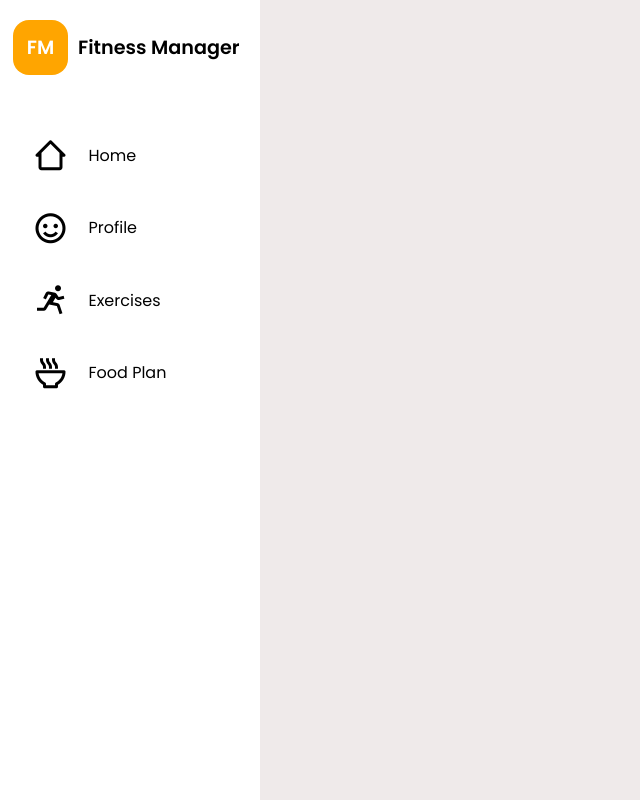
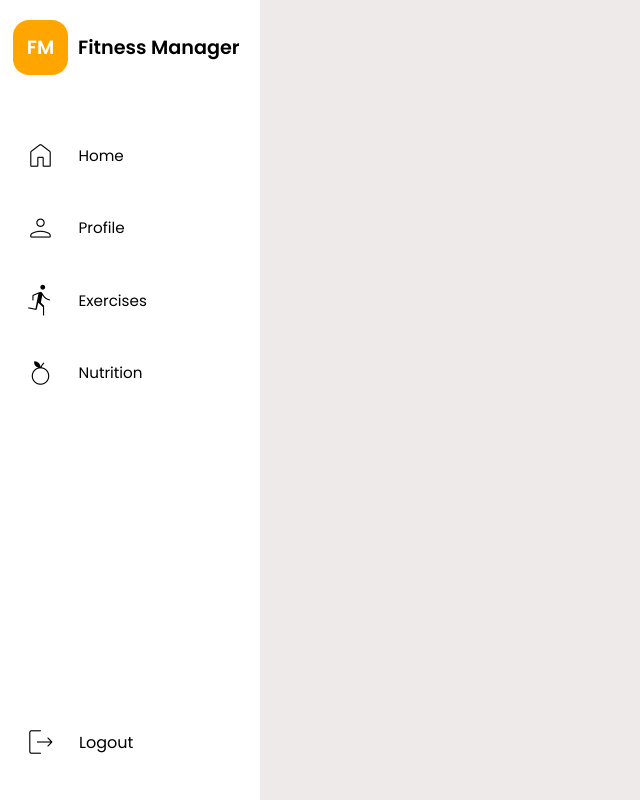
Before and after one commit to jpiaomartins/FitnessManager, a React (Create React App) app: page / in a window 1280 px wide. Shown: the whole page, without its empty margins (0-640 px from the left). Built offline with nearby package versions, Linux system fonts and the light colour scheme.

Commit message:
Material Icons Update

```diff
--- a/src/components/ButtonMenu/ButtonMenu.css
+++ b/src/components/ButtonMenu/ButtonMenu.css
@@ -1,4 +1,4 @@
-.button-menu {
+.menu-btn {
     display: flex;
     flex: wrap;
     justify-content: flex-start;
@@ -7,18 +7,25 @@
     width: 90%;
     height: 60px;
     transition: background-color 0.2s ease-in;
+    font-size: 0.95rem;
 }
 
-.button-menu:hover {
+.menu-btn:hover {
     background-color: var(--primary_color_hover);
     color: white;
+}
+
+.menu-icon {
+    /* font-size: 36px;
+    font-variation-settings: 'wght' 100, 'opsz' 36, 'FILL' 1; */
+    padding: 0 20px 0 10px;
+}
+
+.menu-icon:hover {
+    font-variation-settings: 'FILL' 1;
 }
 
 .active {
     background-color: var(--primary_color);
     color: white;
 }
-
-.button-menu .bx {
-    padding: 0 20px 0 20px;
-}
--- a/src/components/ButtonMenu/ButtonMenu.js
+++ b/src/components/ButtonMenu/ButtonMenu.js
@@ -1,7 +1,7 @@
 import React, {useState, useEffect} from "react";
 import './ButtonMenu.css';
 
-const ButtonMenu = ({id, classText, text, changeActiveItem, itemActive}) => {
+const ButtonMenu = ({id, icon, text, changeActiveItem, itemActive}) => {
     const [isActive, setActive] = useState(false);
     const [isActiveOver, setActiveOver] = useState(false);
 
@@ -25,14 +25,13 @@ const ButtonMenu = ({id, classText, text, changeActiveItem, itemActive}) => {
     return (
         <div
             id={id}
-            className={isActive?'button-menu active':'button-menu'}
+            className={isActive?'menu-btn active':'menu-btn'}
             onClick={onButtonClick}
             onMouseOver={onMouseOver}
             onMouseOut={onMouseOut}
         >
-            <i className={(isActive || isActiveOver?classText.active:classText.nonActive) + ' vertical-centered'}>
-            </i>
-            <span className="vertical-centered">{text}</span>
+            <span style={{fontSize: "36px",  fontVariationSettings: "'wght' 150, 'opsz' 36, " + (isActive || isActiveOver?"'FILL' 1":"'FILL' 0")}} className="material-symbols-rounded menu-icon vertical-centered">{icon}</span>
+            <span className="bt-txt vertical-centered">{text}</span>
         </div>
     )
 };
--- a/src/components/SidebarMenu/SidebarMenu.css
+++ b/src/components/SidebarMenu/SidebarMenu.css
@@ -2,7 +2,8 @@
     background: var(--menu_color);
     width: 260px;
     height: 100%;
-    position: fixed;
+    min-height: 600px;
+    position: absolute;
 }
 
 .sidebar-header {
@@ -24,3 +25,11 @@
     color: white;
     border-radius: 16px;
 }
+
+.sidebar-menu .logout {
+    display: flex;
+    justify-content: center;
+    position: absolute;
+    margin-left: 13px;
+    bottom: 5%;
+}
--- a/src/components/SidebarMenu/SidebarMenu.js
+++ b/src/components/SidebarMenu/SidebarMenu.js
@@ -8,34 +8,22 @@ const SidebarMenu = () => {
         {
             id: '0',
             text: 'Home',
-            classText: {
-                nonActive:'bx bx-home-alt-2 bx-md',
-                active: 'bx bxs-home-alt-2 bx-md',
-            }
+            icon: 'home'
         },
         {
             id: '1',
             text: 'Profile',
-            classText: {
-                nonActive:'bx bx-smile bx-md',
-                active: 'bx bxs-smile bx-md',
-            }
+            icon: 'person'
         },
         {
             id: '2',
             text: 'Exercises',
-            classText: {
-                nonActive:'bx bx-run bx-md',
-                active: 'bx bx-run bx-md',
-            }
+            icon: 'directions_run'
         },
         {
             id: '3',
-            text: 'Food Plan',
-            classText: {
-                nonActive:'bx bx-bowl-hot bx-md',
-                active: 'bx bxs-bowl-hot bx-md',
-            }
+            text: 'Nutrition',
+            icon: 'nutrition'
         },
     ];
 
@@ -55,12 +43,18 @@ const SidebarMenu = () => {
                     menuItems.map(item => {
                         if(activeItemId === item.id) {
                             console.log("True");
-                            return <ButtonMenu key={item.id} id={item.id} classText={item.classText} text={item.text} changeActiveItem={changeActiveItem} itemActive={true}/>;
+                            return <ButtonMenu key={item.id} id={item.id} icon={item.icon} text={item.text} changeActiveItem={changeActiveItem} itemActive={true}/>;
                         } else {
-                            return <ButtonMenu key={item.id} id={item.id} classText={item.classText} text={item.text} changeActiveItem={changeActiveItem} itemActive={false}/>;
+                            return <ButtonMenu key={item.id} id={item.id} icon={item.icon} text={item.text} changeActiveItem={changeActiveItem} itemActive={false}/>;
                         }
                     })
                 }
+            </div>
+            <div className='sidebar-footer'>
+                <div className='logout vertical-centered'>
+                    <span style={{fontSize: "36px",  fontVariationSettings: "'wght' 150, 'opsz' 36, 'FILL' 1"}} className="material-symbols-rounded menu-icon vertical-centered">logout</span>
+                    <span>Logout</span>
+                </div>
             </div>
         </div>
     )
--- a/src/index.css
+++ b/src/index.css
@@ -1,5 +1,6 @@
 @import url("https://unpkg.com/boxicons@2.1.4/css/boxicons.min.css");
 @import url('https://fonts.googleapis.com/css2?family=Poppins:wght@300;400;600&display=swap');
+@import url('https://fonts.googleapis.com/css2?family=Material+Symbols+Rounded:opsz,wght,FILL,GRAD@20..48,100..700,0..1,-50..200');
 
 :root {
   --menu_color: white;
@@ -25,3 +26,7 @@ code {
   display: flex;
   align-items: center;
 }
+
+.scrollable {
+  overflow-y: scroll;
+}
```
